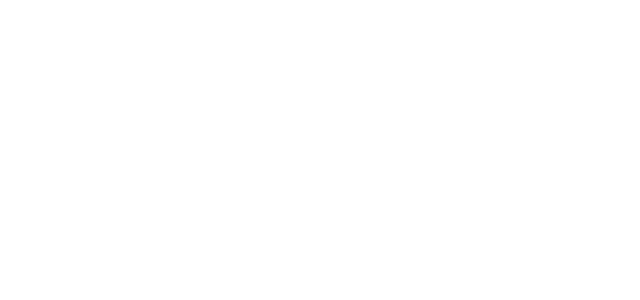
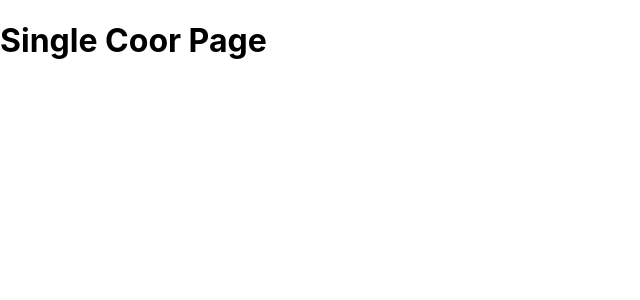
Before and after one commit to KaushikShivam/Colourly, a React (Create React App) app in the folder client/: page /palette/1/1 in a window 1280 px wide. Shown: the top 300 px of the page, without its empty margins (0-640 px from the left). Built offline with nearby package versions, Linux system fonts and the light colour scheme.

Commit message:
Add More link to ColorBox

```diff
--- a/client/src/App.js
+++ b/client/src/App.js
@@ -29,6 +29,11 @@ const App = () => {
           />
         )}
       />
+      <Route
+        exact
+        path="/palette/:paletteId/:colorId"
+        render={() => <h1>Single Coor Page</h1>}
+      />
     </Switch>
     // <div className="App">
     //   <Palette palette={generatePalette(seedColors[4])} />
--- a/client/src/components/ColorBox.jsx
+++ b/client/src/components/ColorBox.jsx
@@ -1,4 +1,5 @@
 import React, { useState } from 'react';
+import { Link } from 'react-router-dom';
 import { CopyToClipboard } from 'react-copy-to-clipboard';
 import './ColorBox.css';
 
@@ -29,7 +30,9 @@ const ColorBox = ({ background, name }) => {
           </div>
           <button className="copy-button">Copy</button>
         </div>
-        <span className="see-more">MORE</span>
+        <Link to="/" onClick={e => e.stopPropagation()}>
+          <span className="see-more">MORE</span>
+        </Link>
       </div>
     </CopyToClipboard>
   );
```
